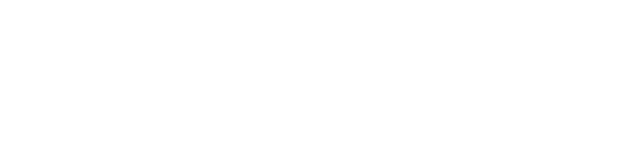
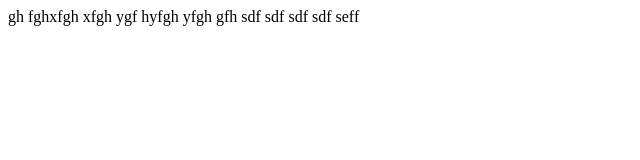
Before and after one commit to SomBlero/kiprobalas, a plain HTML site: page index.html in a window 1280 px wide. Shown: the whole page, without its empty margins (0-640 px from the left). Drawn offline with Linux system fonts and the light colour scheme.

Commit message:
Update index.html
dfgdfgggggg

```diff
--- a/index.html
+++ b/index.html
@@ -1,6 +1,7 @@
 <head>
 
-
+gh fghxfgh xfgh ygf hyfgh yfgh gfh
+sdf sdf sdf sdf seff
 </head>
 <body>
 
```
